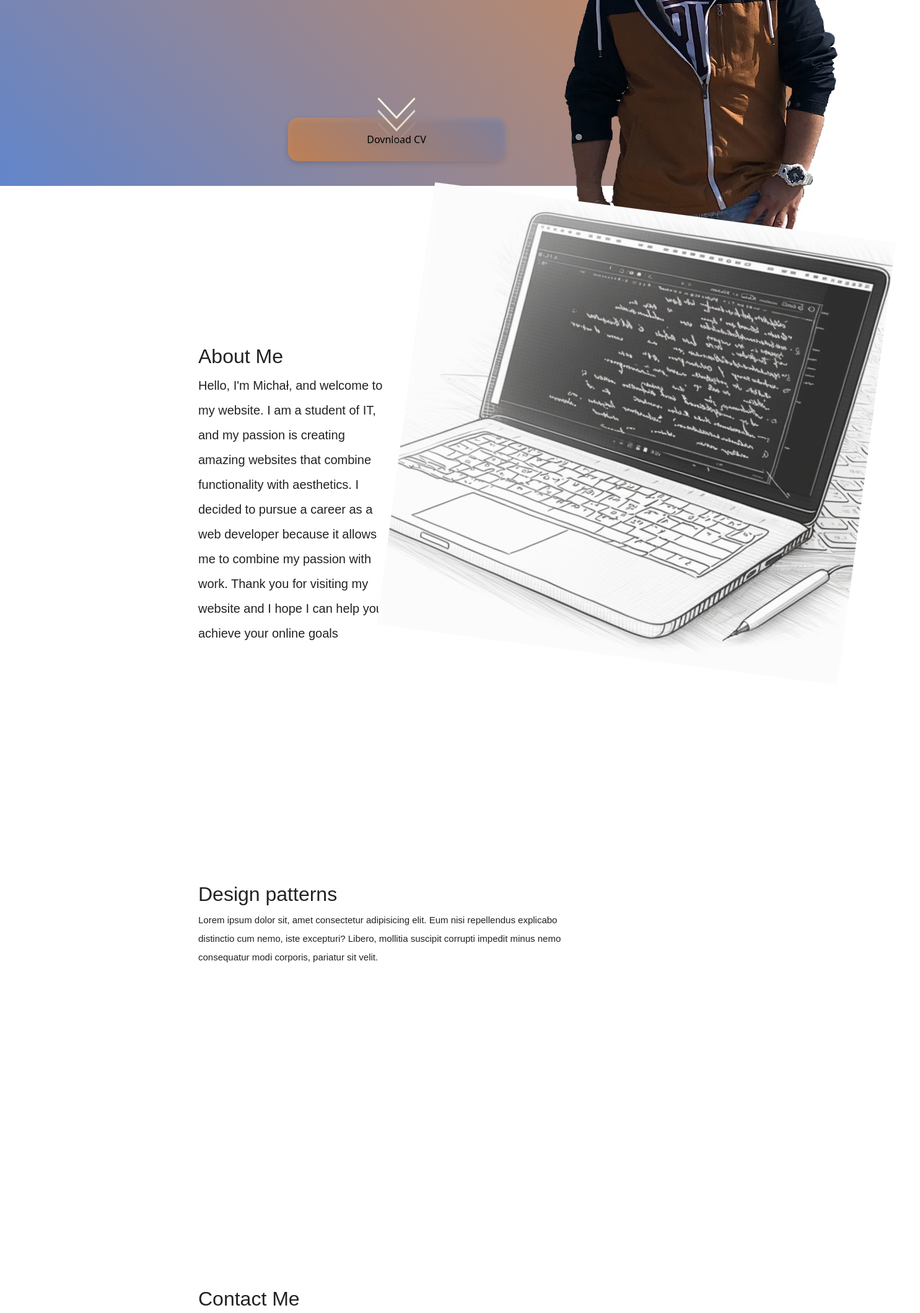
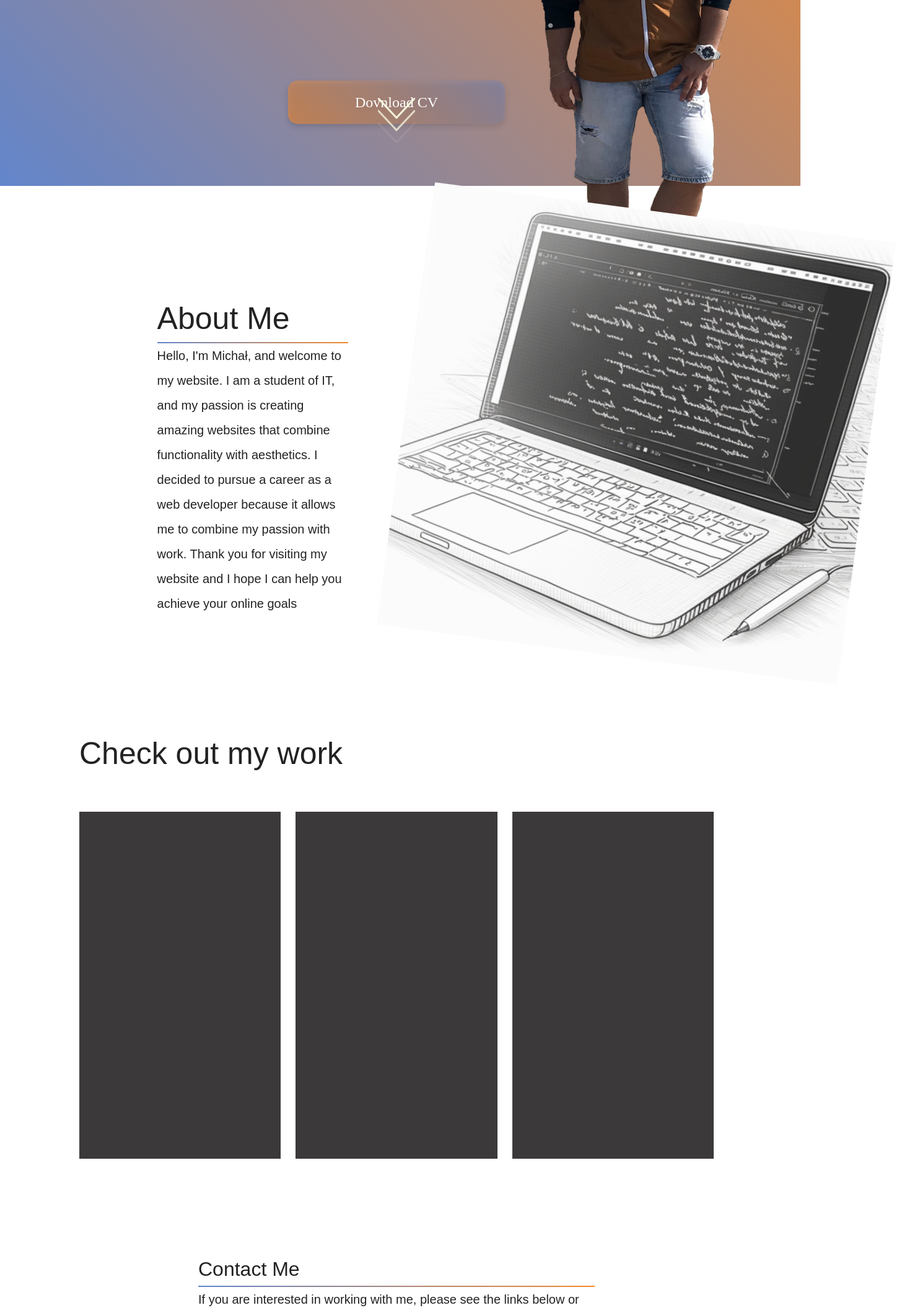
Before and after one commit to MicWalczak/Michal-Walczak, a website: page public/index.html in a window 1280 px wide. Shown: the part 500-2619 px from the top of the page at 62% size, 1485 px wide, since content can reach past the window. Drawn offline with nearby package versions, Linux system fonts and the light colour scheme.

Commit message:
poprawki i CV

```diff
--- a/public/css/css.css
+++ b/public/css/css.css
@@ -52,18 +52,21 @@ section {
 nav{
   margin: 5px;
   margin-left: 10px;
-  font-size: 25px;
+  font-size: 20px;
 }
 .collapse{
   margin-right: 5%;
+}
+.colorLine{
+  background: linear-gradient(45deg, rgba(97, 133, 204, 1) 0%, rgba(242, 138, 46, 1) 100%);
+  height: 1.5px;
 }
 /* Home */
 .home {
   display: flex;
   justify-content: center;
-  align-items: center;
+  align-items: left;
   flex-direction: column;
-  text-align: center;
   height: 100vh;
   color:beige;
   background: linear-gradient(45deg, rgba(97, 133, 204, 1) 0%, rgba(242, 138, 46, 1) 100%);
@@ -85,8 +88,8 @@ color: #FFFFFF;
 }
 .homePhoto{
   position: absolute;
-width: 717px;
-height: 1070px;
+width: 520px;
+height: 760px;
 left: 60%;
 top: 100px;
 }
@@ -102,11 +105,17 @@ margin: auto;
 left: 50%;
 margin-left: -175px;
 bottom: 70px;
-top: 720px;
+top: 600px;
 background: linear-gradient(45deg,rgba(242, 137, 46, 0.596) 0%, rgba(97, 133, 204, 0.384) 100%);
 filter: drop-shadow(0px 4px 4px rgba(0, 0, 0, 0.25));
 border-radius: 15px;
 border: none;
+font-family: 'Public Sans';
+font-weight: 400;
+font-size: 24px;
+line-height: 28px;
+align-items: center;
+color: #FFFFFF;
 }
 
 /* ARROW SECTION */
@@ -158,7 +167,8 @@ border: none;
 
 .aboutMeText{
   position: relative;
-  top:30%
+  top:20%;
+  left: -10%
 }
 .laptop{
   transform: rotate(7.5deg);
@@ -168,13 +178,26 @@ border: none;
 .aboutlong{
   font-size: 20px;
 }
+.aboutMeText h2{
+  font-size: 50px;
+}
 /* Portfolio */
 
-.links{
-  padding: 10px;
-  text-align: center;
+  .color{
+    position: relative;
+    top: 10%;
+    background-color: rgb(59, 57, 57);
+    width: 100%;
+    height: 70vh;
+  }
+  .portfolio{
+    padding: 10%;
+  }
+  .porttext{
+    font-size: 50px;
   }
 /* Contact */
+
 .form-group{
   width: 450px;
 }
@@ -186,14 +209,26 @@ i{
   margin: 10px;
   color: #111
 }
+.contactimg{
+  width: 100%;
+  height: 100%;
+  float: right;
+}
+.form-group input{
+  margin-bottom: 5px;
+}
+.contactLinks{
+  position: relative;
+  top: 10px;
+}
 /* GRAFICK LINE */
 
 .line-horizont {
 	margin: 40px auto 0;
-	width: 80%;
+	width: 66%;
 	position: absolute;
   top: 25px;
-  left: 16%;
+  left: 30%;
   height: 1.2px;
   background-image: linear-gradient(90deg, rgba(0,0,0,1)  0%, rgba(255,255,255,1) 50%, rgba(0,0,0,1) 100%);
   opacity: 75%;
@@ -205,4 +240,5 @@ footer{
   background-color: black;
   color: #fff;
   text-align: center;
+  width: 100%;
 }
--- a/public/index.html
+++ b/public/index.html
@@ -55,6 +55,7 @@
       <div class="home" id="home col">
         <div class="homeText">
           <h1>From Code to Creation:</h1>
+
           <p>My Portfolio of Web Development Work</p>
         </div>
         <div class="homePhoto">
@@ -63,18 +64,20 @@
       </div>
     </div>
 
-      <button class="CV">Dovnload CV</button>
-      <a href="#aboutMe"
-        ><svg class="arrows">
+    <a href="/CV_Walczak+Michał+.pdf" download="Michał Walczak CV"><button class="CV"> Dovnload CV </button></a>
+      <a href="#aboutMe">
+        <svg class="arrows">
           <path class="a1" d="M0 0 L30 32 L60 0"></path>
           <path class="a2" d="M0 20 L30 52 L60 20"></path>
-          <path class="a3" d="M0 40 L30 72 L60 40"></path></svg></a>
+          <path class="a3" d="M0 40 L30 72 L60 40"></path>
+        </svg></a>
     </div>
 
     <section class="aboutMe" id="aboutMe">
       <div class="row">
         <div class="col-lg-6 aboutMeText">
           <h2>About Me</h2>
+          <div class="colorLine"></div>
           <p class="aboutlong">Hello, I'm Michał, and welcome to my website. I am a student of IT, and my passion is creating amazing websites that combine functionality with aesthetics.
             I decided to pursue a career as a web developer because it allows me to combine my passion with work.
             Thank you for visiting my website and I hope I can help you achieve your online goals</p>
@@ -84,27 +87,35 @@
     </section>
 
     <section class="portfolio" id="portfolio">
-      <h2>Design patterns</h2>
-      <p>
-        Lorem ipsum dolor sit, amet consectetur adipisicing elit. Eum nisi
-        repellendus explicabo distinctio cum nemo, iste excepturi? Libero,
-        mollitia suscipit corrupti impedit minus nemo consequatur modi corporis,
-        pariatur sit velit.
-      </p>
+      <h2 class="porttext"> Check out my work </h2>
+      <div class="row">
+        <div class="col-4 portIMG">
+         <div class="color"></div>
+        </div>
+        <div class="col-4 portIMG">
+         <div class="color"></div>
+        </div>
+        <div class="col-4 portIMG">
+         <div class="color"></div>
+        </div>
+      </div>
     </section>
+
     <section class="contact" id="contact">
       <h2>Contact Me</h2>
+      <div class="colorLine"></div>
       <p>
         If you are interested in working with me, please see the links below or
         send me an e-mail
       </p>
-
+      <div class="row">
+        <div class="form-group col-6">
       <form
         action="https://formsubmit.co/maikiwebdesign@gmail.com"
         method="POST"
       >
-        <div class="form-group row g-3">
-          <input type="hidden" name="_captcha" value="false" />
+
+          <input  type="hidden" name="_captcha" value="false" />
           <input type="hidden" name="_next" value="http://localhost:3000/" />
           <input
             type="email"
@@ -132,22 +143,26 @@
             required
           ></textarea>
           <button type="submit" class="btn btn-secondary">Sign in</button>
+          <span class="contactLinks">
+            <a href="https://www.linkedin.com/in/micha%C5%82-walczak-61a22823a/"
+              ><i class="fa-brands fa-linkedin-in"></i
+            ></a>
+            <a href="https://wa.me/48884837792"
+              ><i class="fa-brands fa-whatsapp"></i
+            ></a>
+          </span>
         </div>
       </form>
-      <span>
-        <a href="https://www.linkedin.com/in/micha%C5%82-walczak-61a22823a/"
-          ><i class="fa-brands fa-linkedin-in"></i
-        ></a>
-        <a href="https://wa.me/48884837792"
-          ><i class="fa-brands fa-whatsapp"></i
-        ></a>
-      </span>
+      <div class="col-6">
+      <img class="contactimg" src="/contact.png" />
+      </div>
+    </div>
     </section>
-
     <footer>
       Copyright © 2022 Michał Walczak Personal Portfolio Website. All Rights
       Reserved
     </footer>
+
     <script
       src="https://cdnjs.cloudflare.com/ajax/libs/gsap/3.11.4/gsap.min.js"
       integrity="sha512-f8mwTB+Bs8a5c46DEm7HQLcJuHMBaH/UFlcgyetMqqkvTcYg4g5VXsYR71b3qC82lZytjNYvBj2pf0VekA9/FQ=="
```
Also changed, not shown: public/contact.png (added), 1 other file.
